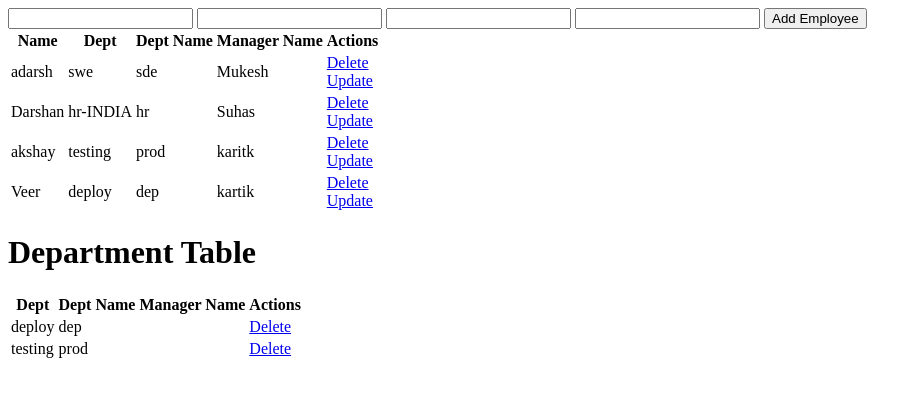
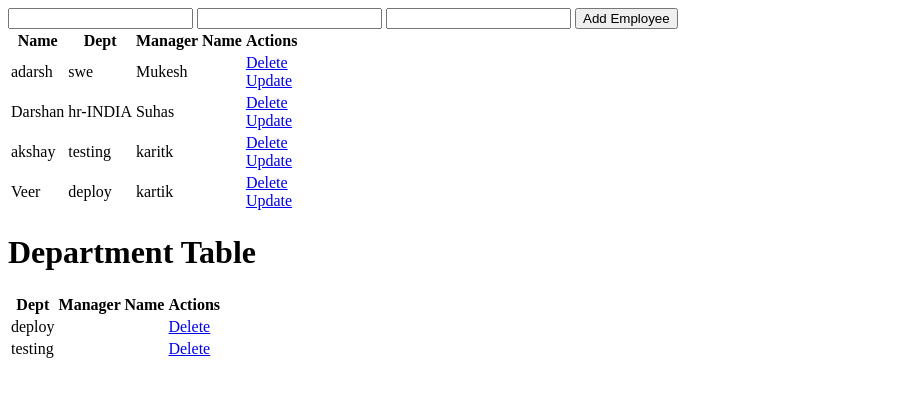
Before and after one commit to darshan4416/python, a Flask app: page / in a window 1280 px wide. Shown: the top 397 px of the page, without its empty margins (0-922 px from the left). Run offline with Flask 2, Linux system fonts and the light colour scheme; data comes from the database, SQL or seed files in the repository; both versions use the stored data as it was before the commit.

Commit message:
changes in flask proj

```diff
--- a/crud-app/main.py
+++ b/crud-app/main.py
@@ -10,13 +10,11 @@
     id = db.Column(db.Integer, primary_key = True)
     name = db.Column(db.String(40))
     dept = db.Column(db.String(40))
-    dept_name = db.Column(db.String(40))
     manager_name = db.Column(db.String(40))
 
 class Department(db.Model):
     id = db.Column(db.Integer, primary_key = True)
     dept = db.Column(db.String(40),db.ForeignKey(Employee.dept))
-    dept_name = db.Column(db.String(40))
     manager_name = db.Column(db.String(40))
 
 @app.route('/', methods=['POST','GET'])
@@ -30,10 +28,9 @@
 def add():
     name = request.form["name"]
     dept = request.form["dept"]
-    dept_name = request.form["dept_name"]
     manager_name = request.form["manager_name"]
-    new_Emp = Employee(name=name, dept=dept, dept_name=dept_name, manager_name=manager_name)
-    new_Dept = Department(dept=dept, dept_name=dept_name, manager_name=manager_name)
+    new_Emp = Employee(name=name, dept=dept,  manager_name=manager_name)
+    new_Dept = Department(dept=dept,  manager_name=manager_name)
 
     db.session.add(new_Emp)
     db.session.add(new_Dept)
@@ -62,9 +59,25 @@
             return redirect("/")
 
     except:
-        return "Something Went Wrong"
+        return "oops try again"
 
+@app.route('/update/<int:id>', methods = ["POST", "GET"])
+def update(id):
+    emp = Employee.query.get_or_404(id)
 
+    if request.method == 'POST':
+        emp.name = request.form["name"]
+        emp.dept = request.form["dept"]
+        emp.manageer_name = request.form["manager_name"]
+
+        try:
+            db.session.commit()
+            return redirect("/")
+        except:
+            return "Internet problem"
+
+    else:
+        return render_template("update.html", emp = emp)
 
 
 
--- a/crud-app/templates/index.html
+++ b/crud-app/templates/index.html
@@ -11,7 +11,6 @@
         <form action="/add-emp/" method="POST">
             <input type="text" name="name" id="name">
             <input type="text" name="dept" id="dept">
-            <input type="text" name="dept_name" id="dept_name">
             <input type="text" name="manager_name" id="manager_name">
             <input type="submit" value="Add Employee">
         </form>
@@ -21,7 +20,6 @@
         <tr>
             <th>Name</th>
             <th>Dept</th>
-            <th>Dept Name</th>
             <th>Manager Name</th>
             <th>Actions</th>
         </tr>
@@ -29,7 +27,6 @@
             <tr>
                 <td>{{ emp.name }}</td>
                 <td>{{ emp.dept }}</td>
-                <td>{{ emp.dept_name }}</td>
                 <td>{{ emp.manager_name }}</td>
                 <td>
                     <a href="/delete/{{ emp.id }}">Delete</a>
@@ -44,14 +41,14 @@
     <table>
         <tr>
             <th>Dept</th>
-            <th>Dept Name</th>
+
             <th>Manager Name</th>
             <th>Actions</th>
         </tr>
         {% for dep in department %}
             <tr>
                 <td>{{ dep.dept }}</td>
-                <td>{{ dep.dept_name }}</td>
+
                 <td>{{ dep.manageer_name }}</td>
                 <td>
                     <a href="/dept/delete/{{ dep.id }}">Delete</a>
```
Also changed, not shown: crud-app/test.db.
